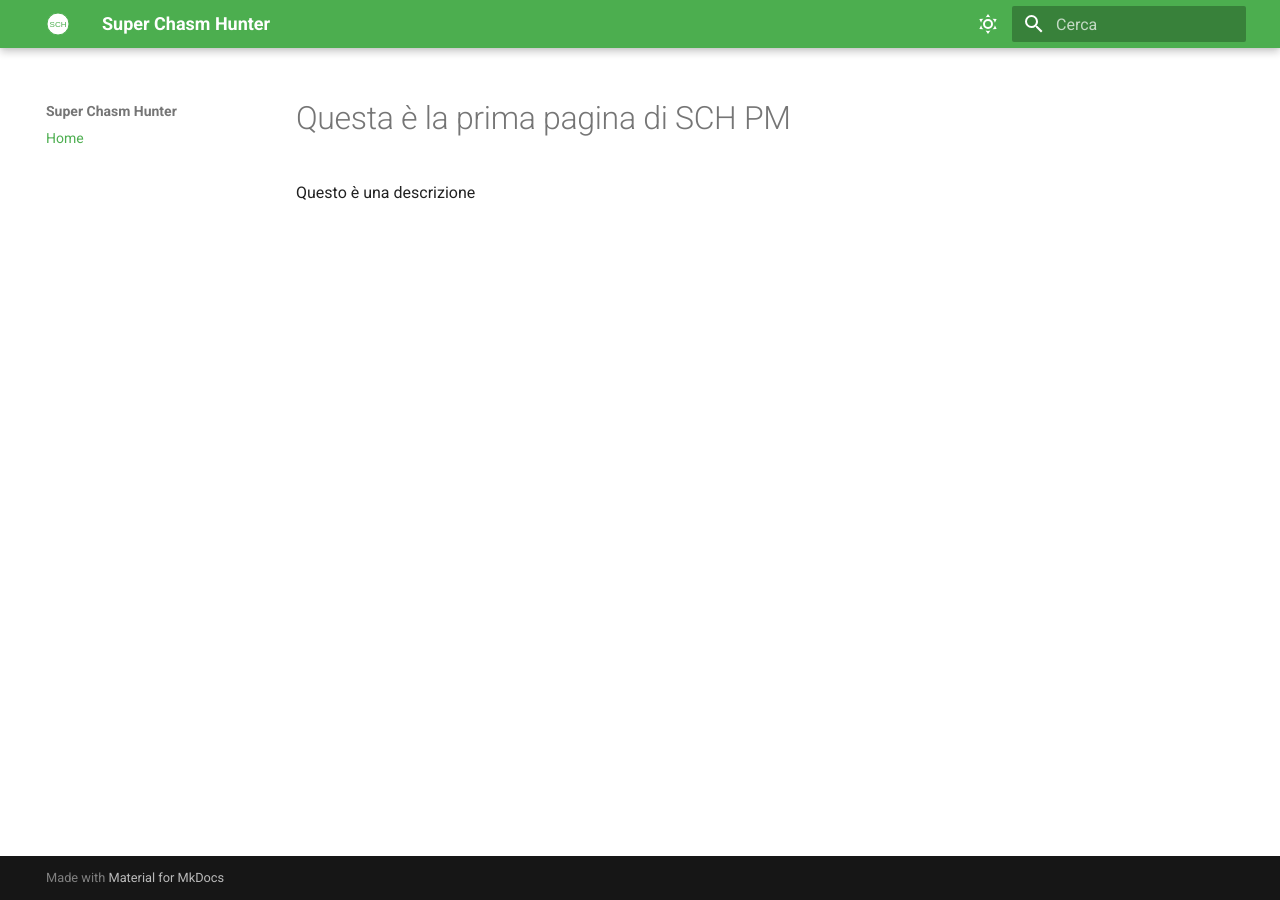
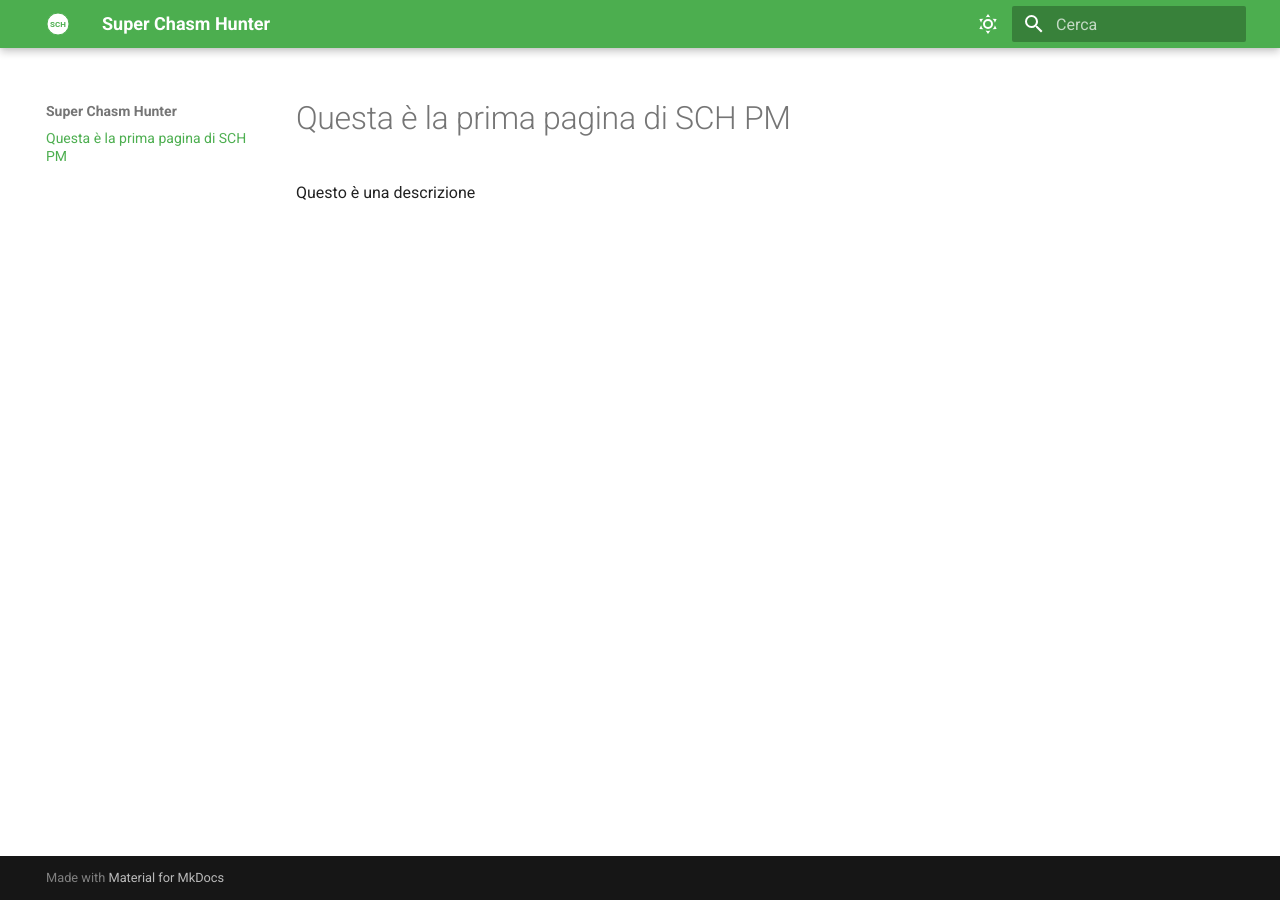
Before and after one commit to FilippoGurioli/super-chasm-hunter-pm, an MkDocs documentation site: the page built from docs/index.md, in a window 1280 px wide. Built offline with MkDocs 1.6.1 and Material for MkDocs 9.7.7, drawn with Linux system fonts in a browser that asks for light colours.

Commit message:
update logo and index

```diff
--- a/docs/index.md
+++ b/docs/index.md
@@ -1,8 +1,3 @@
----
-layout: default
-title: Home
----
-
 # Questa è la prima pagina di SCH PM
 
 Questo è una descrizione
```
Also changed, not shown: docs/assets/logo.svg.
